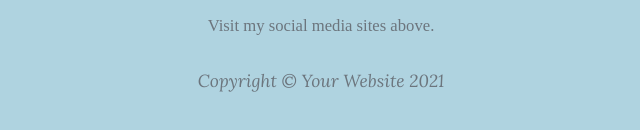
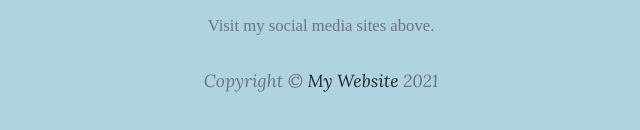
Before and after one commit to utmfletcher/utmfletcherwebsite, a plain HTML site: page index.html in a window 1280 px wide. Shown: the part 1863-1993 px from the top of the page, 319-959 px from the left. Drawn offline with nearby package versions, Linux system fonts and the light colour scheme.

Commit message:
Add files via upload

```diff
--- a/index.html
+++ b/index.html
@@ -157,7 +157,8 @@
                         </ul>
                         <div class="footer">Visit my social media sites above.</div>
                         <br>
-                        <div class="small text-center text-muted fst-italic">Copyright &copy; Your Website 2021</div>
+                        <div class="small text-center text-muted fst-italic">Copyright &copy;
+                            <a href="https://utmfletcher.github.io/utmfletcherwebsite/html/about.html">My Website</a> 2021</div>
                     </div>
                 </div>
             </div>
```
Also changed, not shown: html/about.html (+1 -1 lines), html/resume.html (+1 -1 lines), html/tableau.html (+1 -1 lines).
